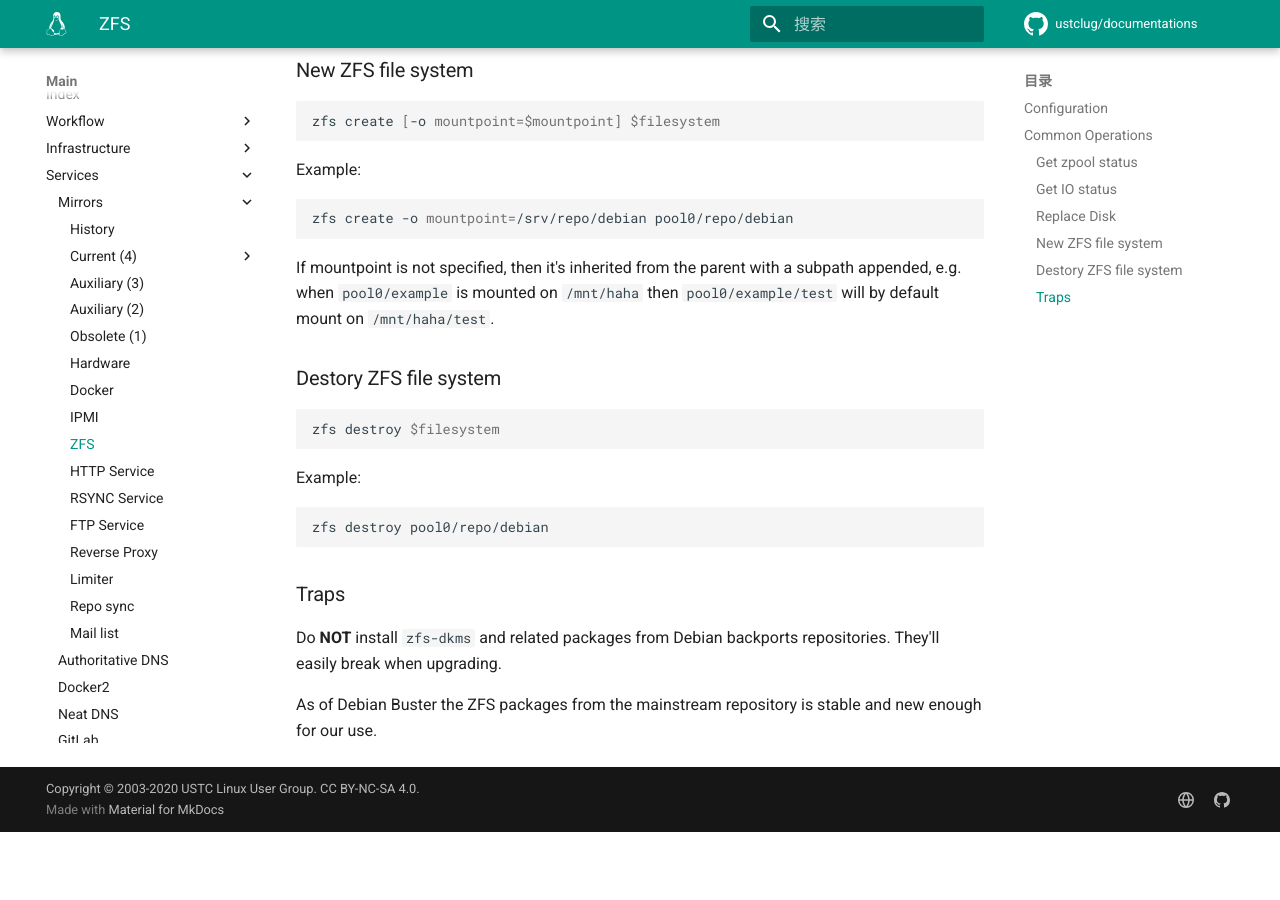
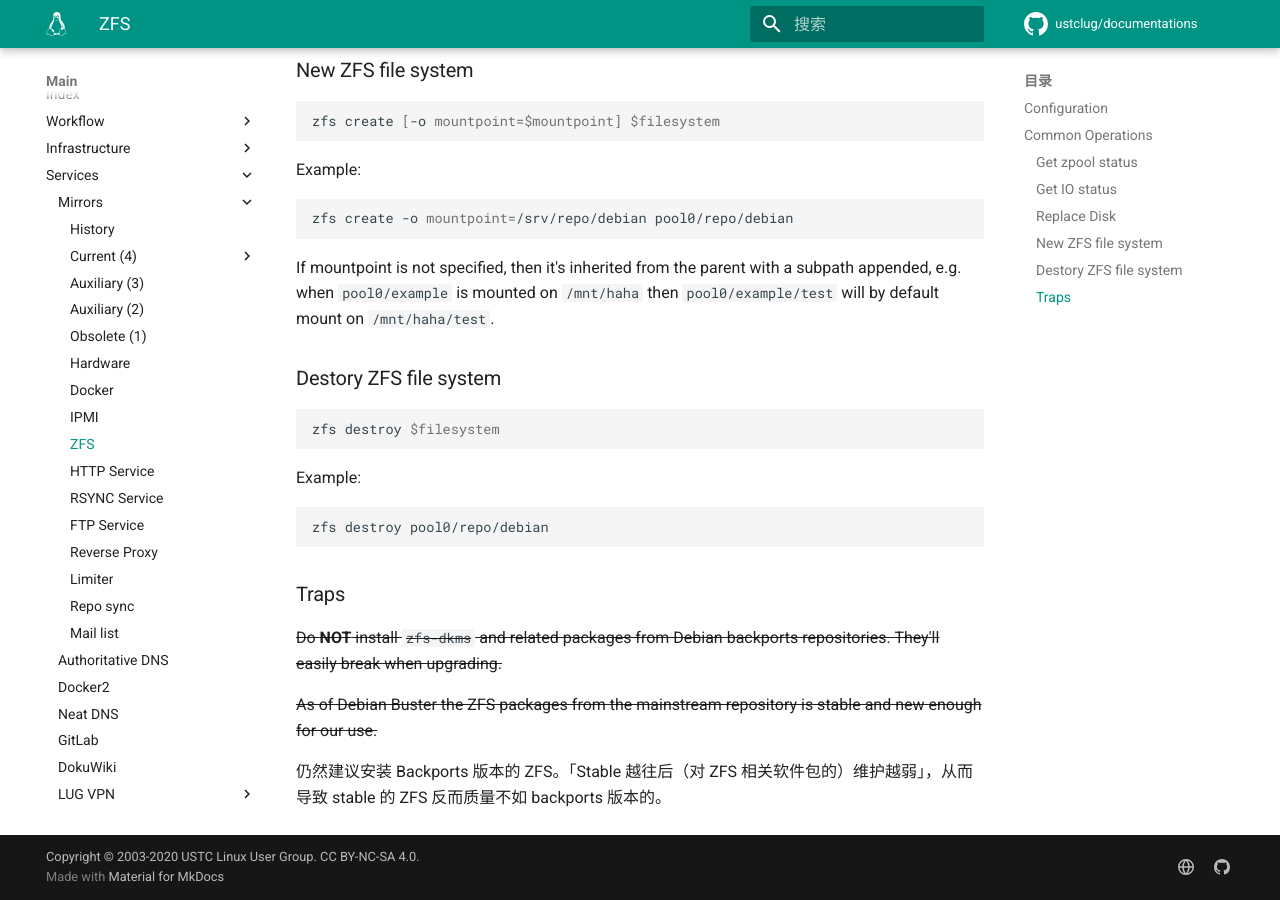
Before and after one commit to ustclug/documentations, an MkDocs documentation site: the page built from docs/services/mirrors/zfs.md, in a window 1280 px wide and 900 px high, scrolled down 849 px. Built offline with MkDocs 1.6.1 and Material for MkDocs 9.7.7, drawn with Linux system fonts in a browser that asks for light colours; comment, search, counter and statistics services are not loaded; before the commit the page ends 1681 px from its top, so only the background shows below that.

Commit message:
Update zfs.md

```diff
--- a/docs/services/mirrors/zfs.md
+++ b/docs/services/mirrors/zfs.md
@@ -61,6 +61,8 @@ zfs destroy pool0/repo/debian
 
 ### Traps
 
-Do **NOT** install `zfs-dkms` and related packages from Debian backports repositories. They'll easily break when upgrading.
+<del>Do **NOT** install `zfs-dkms` and related packages from Debian backports repositories. They'll easily break when upgrading.</del>
 
-As of Debian Buster the ZFS packages from the mainstream repository is stable and new enough for our use.
+<del>As of Debian Buster the ZFS packages from the mainstream repository is stable and new enough for our use.</del>
+
+仍然建议安装 Backports 版本的 ZFS。「Stable 越往后（对 ZFS 相关软件包的）维护越弱」，从而导致 stable 的 ZFS 反而质量不如 backports 版本的。
```
